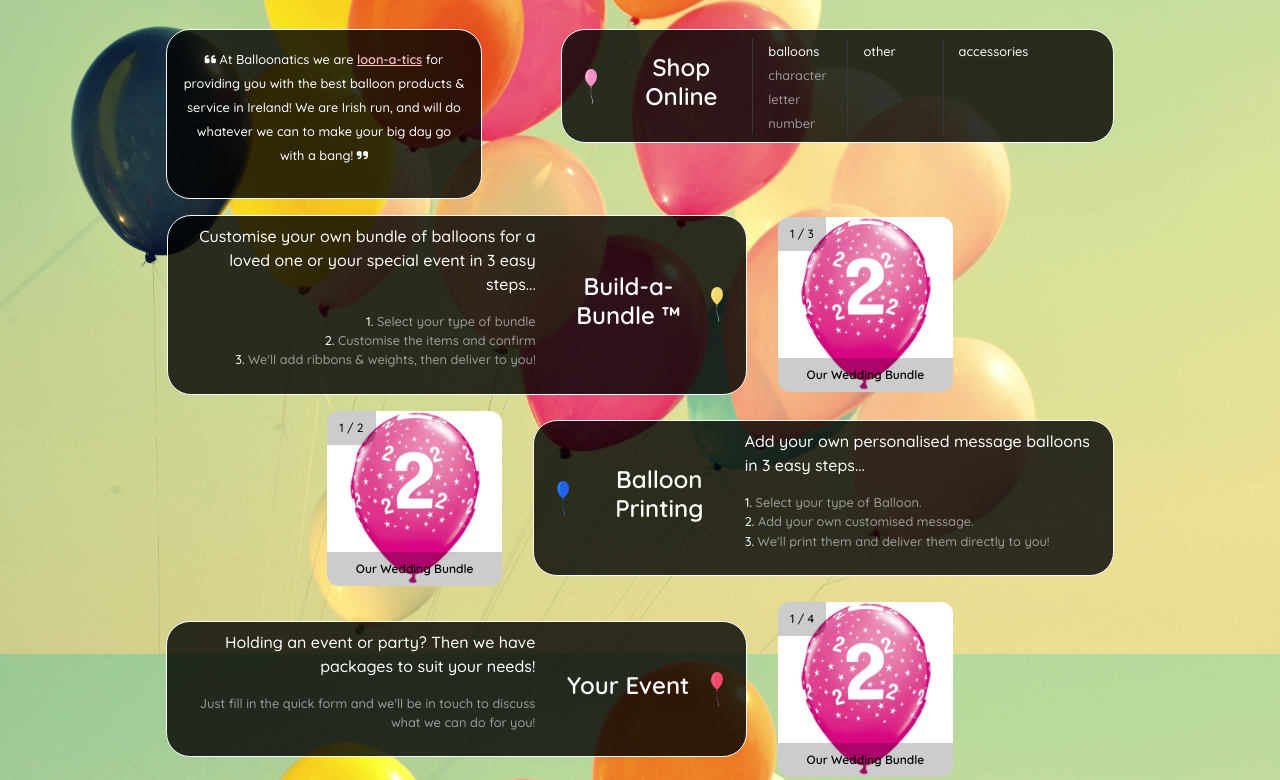
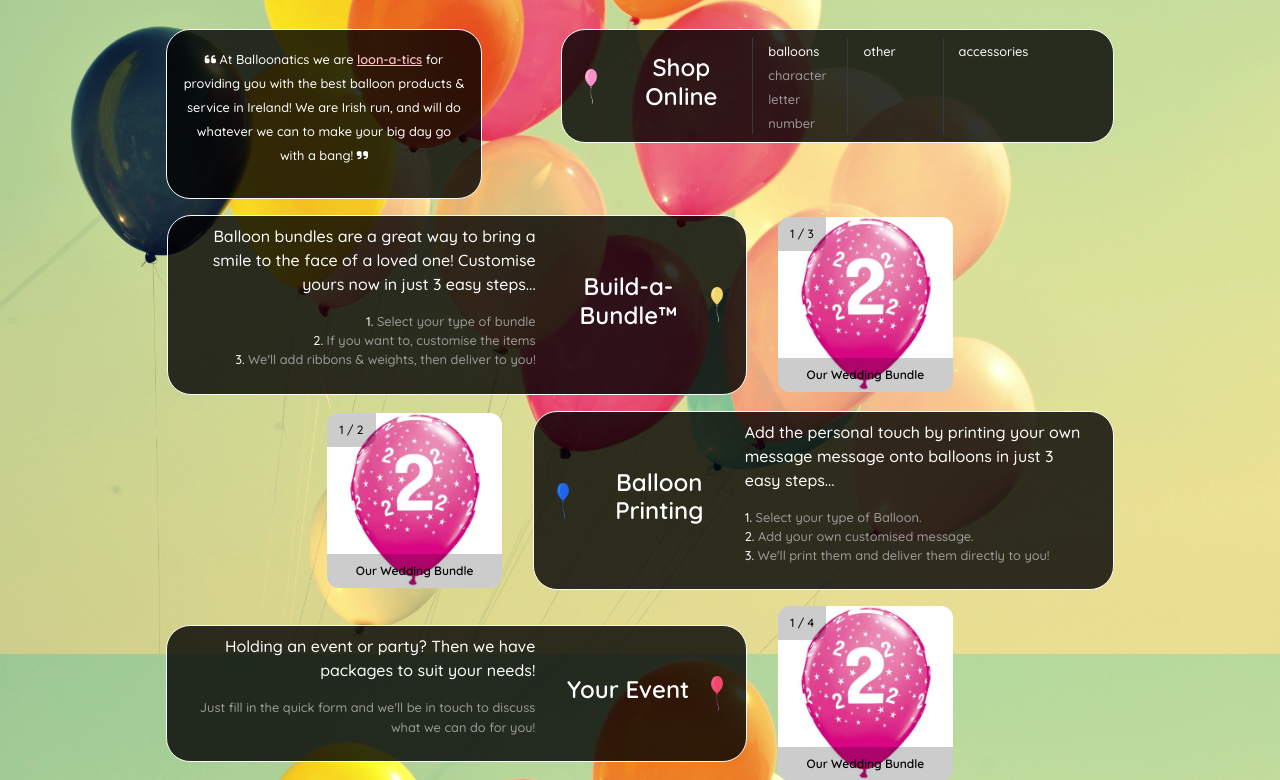
Before and after one commit to Cldwlkn13/balloonatics, a Django app: page / in a window 1280 px wide. Shown: the part 205-985 px from the top of the page. Run offline with Django 3.2, Linux system fonts and the light colour scheme; data comes from the database, SQL or seed files in the repository; some libraries are stand-ins or nearby versions.

Commit message:
altered some text on the home features

```diff
--- a/home/templates/home/index.html
+++ b/home/templates/home/index.html
@@ -62,17 +62,17 @@
             <div class="col-lg-7 pl-3">
                 <div class="row align-items-center div-bg-opacity home-product-row border border-light p-2">
                     <div class="col-8 d-none d-lg-block text-right">
-                        <p>Customise your own bundle of balloons for a loved one or your special event in 3 easy
+                        <p>Balloon bundles are a great way to bring a smile to the face of a loved one! Customise yours now in just 3 easy
                             steps...</p>
                         <small class="text-light-muted">
                             <p class="mb-0"><span class="text-light">1.</span> Select your type of bundle</p>
-                            <p class="mb-0"><span class="text-light">2.</span> Customise the items and confirm</p>
+                            <p class="mb-0"><span class="text-light">2.</span> If you want to, customise the items</p>
                             <p><span class="text-light">3.</span> We'll add ribbons & weights, then deliver to you!</p>
                         </small>
                     </div>
                     <div class="col-lg-3 pr-lg-0">
                         <a href="{% url 'bundle_categories' %}" class="text-center text-decoration-none font-weight-bold nav-link m-0 p-0">
-                            <h1 class="home-cat-text">Build-a-Bundle &trade;</h1>
+                            <h1 class="home-cat-text">Build-a-Bundle&trade;</h1>
                             <p class="d-lg-none"><small>Customise your own bundle of balloons for a special
                                     occasion!</small></p>
                         </a>
@@ -112,7 +112,7 @@
                         </a>
                     </div>
                     <div class="col-8 d-none d-lg-block">
-                        <p>Add your own personalised message balloons in 3 easy steps...</p>
+                        <p>Add the personal touch by printing your own message message onto balloons in just 3 easy steps...</p>
                         <small class="text-light-muted">
                             <p class="mb-0"><span class="text-light">1.</span> Select your type of Balloon.</p>
                             <p class="mb-0"><span class="text-light">2.</span> Add your own customised message.</p>
```
